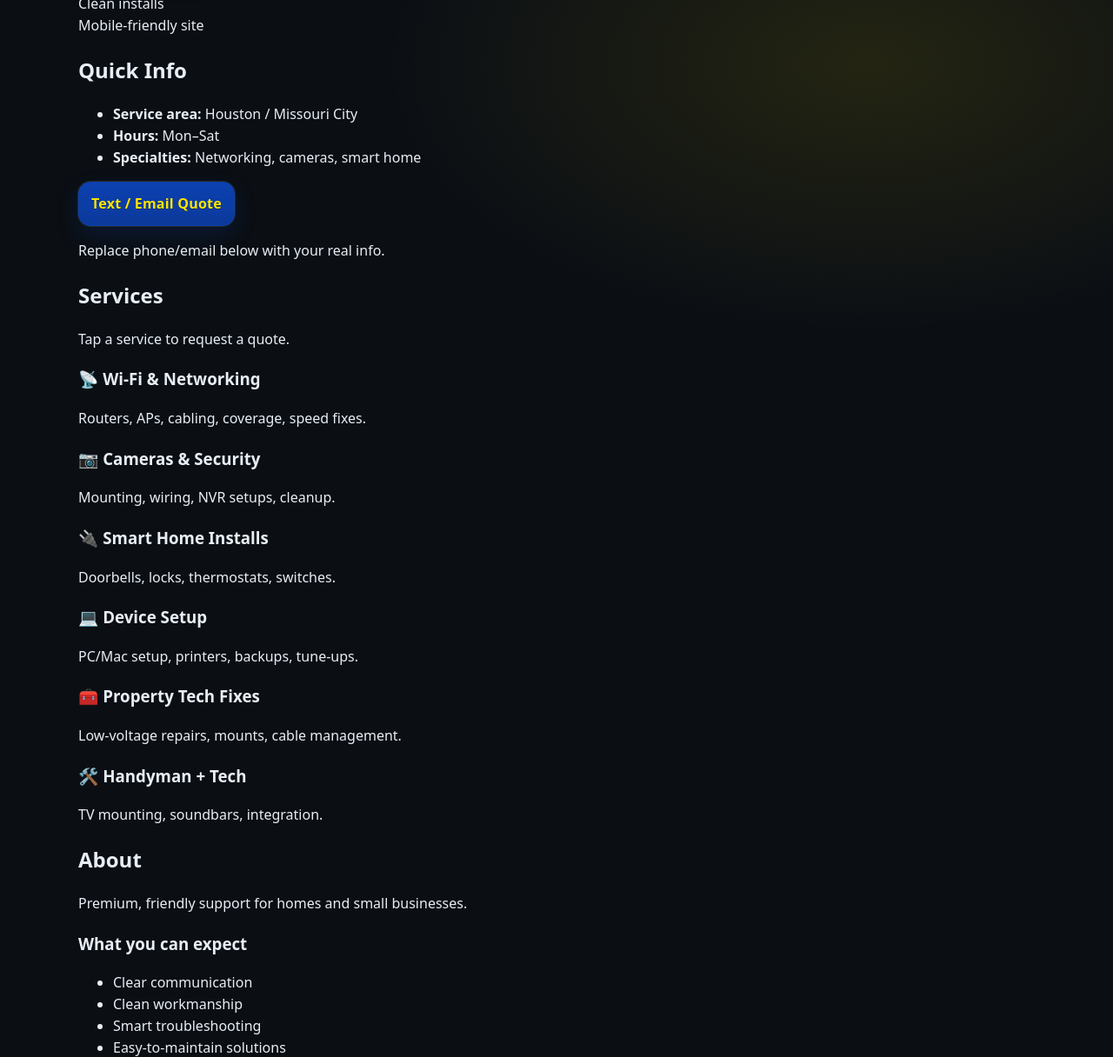
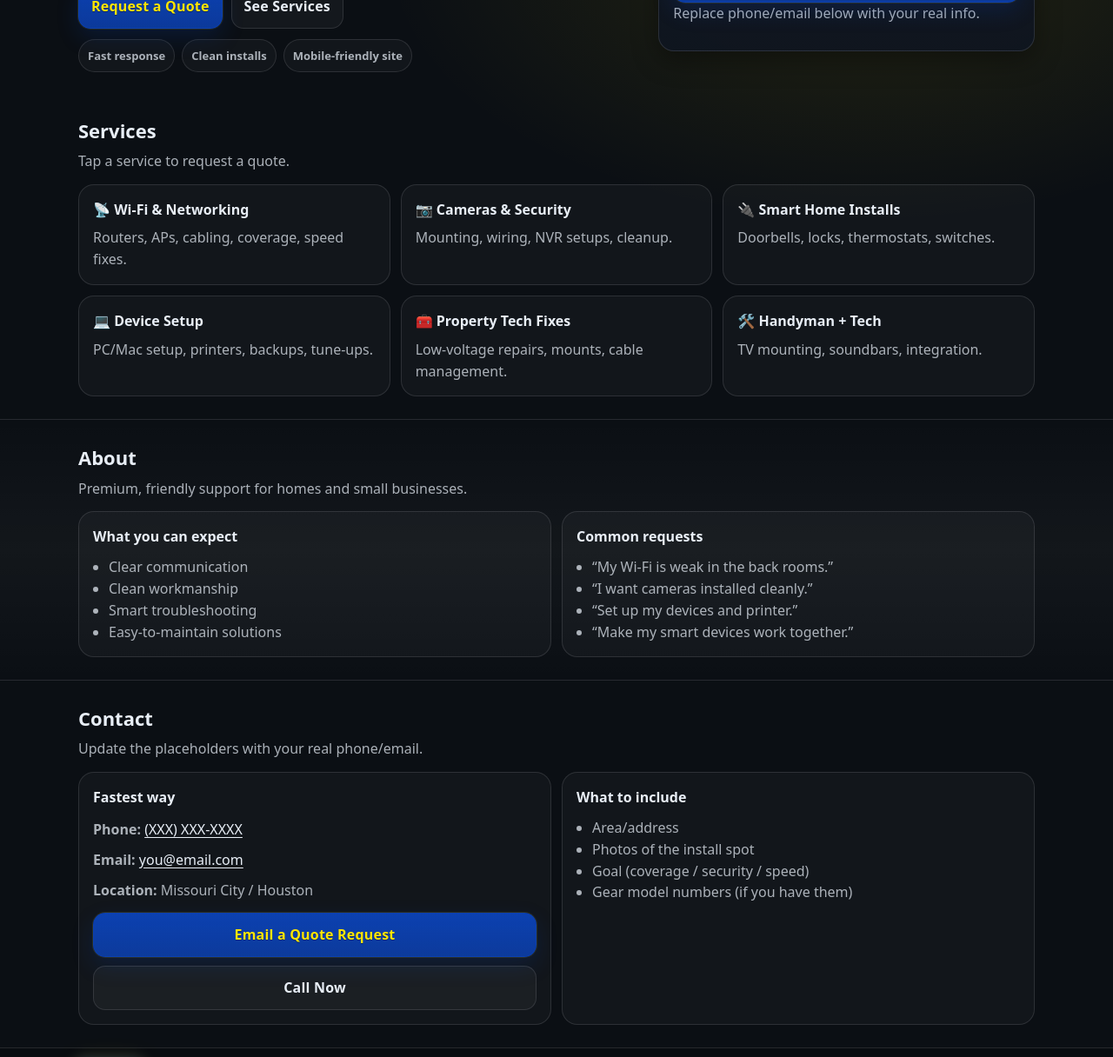
Before and after one commit to calhounkac/circuitandscrew.com, a plain HTML site: page index.html in a window 1280 px wide. Shown: the part 350-1566 px from the top of the page at 87% size. Drawn offline with Linux system fonts and the light colour scheme; grey boxes are pictures that could not be loaded.

Commit message:
Update main.css

```diff
--- a/assets/css/main.css
+++ b/assets/css/main.css
@@ -1,51 +1,55 @@
 /* =========================================================
    Circuit & Screw — Mobile-first stylesheet
-   Brand colors (pixel-perfect from logo):
+   Logo colors (pixel-perfect from your provided image):
    Blue  : #0C41B1
    Yellow: #FEE501
    ========================================================= */
 
 :root{
+  /* Brand (exact from logo) */
   --brand-blue: #0C41B1;
   --brand-yellow: #FEE501;
 
-  --bg:#0b0f14;
-  --panel:#111826;
-  --panel2:#0f1520;
-  --text:#e8eef6;
-  --muted:rgba(232,238,246,.72);
-  --border:rgba(232,238,246,.12);
-  --shadow:0 10px 30px rgba(0,0,0,.35);
-  --radius:18px;
-  --max:1100px;
+  /* Theme */
+  --bg: #0b0f14;
+  --panel: #111826;
+  --panel2: #0f1520;
+  --text: #e8eef6;
+  --muted: rgba(232,238,246,.72);
+  --border: rgba(232,238,246,.12);
+  --shadow: 0 10px 30px rgba(0,0,0,.35);
+  --radius: 18px;
+  --max: 1100px;
 
-  --accent:var(--brand-blue);
-  --btn-text:var(--brand-yellow);
+  /* Buttons */
+  --accent: var(--brand-blue);
+  --btn-text: var(--brand-yellow);
 
-  --logo-outline:rgba(255,255,255,.65);
-  --logo-blue-glow:rgba(12,65,177,.55);
-  --logo-yellow-glow:rgba(254,229,1,.28);
+  /* Glow/outline tuning */
+  --logo-outline: rgba(255,255,255,.65);
+  --logo-blue-glow: rgba(12,65,177,.55);
+  --logo-yellow-glow: rgba(254,229,1,.28);
 }
 
-*{box-sizing:border-box}
-html,body{margin:0;padding:0}
+*{ box-sizing:border-box; }
+html, body{ margin:0; padding:0; }
 
 body{
-  font-family:system-ui,-apple-system,Segoe UI,Roboto,Arial,sans-serif;
+  font-family: system-ui, -apple-system, Segoe UI, Roboto, Arial, sans-serif;
   background:
     radial-gradient(1200px 600px at 18% 0%, rgba(12,65,177,.22), transparent 55%),
     radial-gradient(900px 500px at 78% 18%, rgba(254,229,1,.10), transparent 62%),
     var(--bg);
-  color:var(--text);
-  line-height:1.55;
+  color: var(--text);
+  line-height: 1.55;
 }
 
-a{color:inherit;text-decoration:none}
-img{max-width:100%;display:block}
+a{ color: inherit; text-decoration:none; }
+img{ max-width:100%; display:block; }
 
 .container{
-  width:min(100% - 32px,var(--max));
-  margin:0 auto;
+  width: min(100% - 32px, var(--max));
+  margin: 0 auto;
 }
 
 /* =========================
@@ -53,124 +57,362 @@ img{max-width:100%;display:block}
    ========================= */
 
 .site-header{
-  position:sticky;
-  top:0;
-  z-index:50;
-  background:rgba(11,15,20,.78);
-  backdrop-filter:blur(12px);
-  border-bottom:1px solid var(--border);
+  position: sticky;
+  top: 0;
+  z-index: 50;
+  background: rgba(11,15,20,.78);
+  backdrop-filter: blur(12px);
+  border-bottom: 1px solid var(--border);
 }
 
 .header-inner{
   display:flex;
   align-items:center;
   justify-content:space-between;
-  gap:14px;
-  padding:14px 0;
+  gap: 14px;
+  padding: 14px 0;
 }
 
-/* 🔁 BACK TO HORIZONTAL BRANDING ON MOBILE */
 .brand{
   display:flex;
-  flex-direction:row;
   align-items:center;
-  gap:18px;
-  min-width:0;
+  gap: 14px;
+  min-width: 0;
 }
 
-/* Large logo (mobile + desktop) */
+/* ✅ Larger logo (mobile) + subtle outline/glow */
 .brand-logo{
-  width:120px;
-  height:auto;
-  max-height:120px;
-  object-fit:contain;
+  width: 92px;       /* mobile size */
+  height: auto;
+  max-height: 92px;
+  object-fit: contain;
+
+  /* subtle outline + glow */
   filter:
-    drop-shadow(0 0 1.5px var(--logo-outline))
-    drop-shadow(0 0 10px var(--logo-blue-glow))
-    drop-shadow(0 0 12px var(--logo-yellow-glow));
+    drop-shadow(0 0 1px var(--logo-outline))
+    drop-shadow(0 0 8px var(--logo-blue-glow))
+    drop-shadow(0 0 10px var(--logo-yellow-glow));
 }
 
+.brand-text{ min-width: 0; }
 .brand-name{
-  font-weight:900;
-  font-size:20px;
-  line-height:1.1;
+  font-weight: 900;
+  letter-spacing: .2px;
+  font-size: 20px;
+  line-height: 1.1;
 }
 .brand-sub{
-  font-size:14px;
-  color:var(--muted);
+  font-size: 14px;
+  color: var(--muted);
 }
 
 .nav{
-  display:none;
+  display:none; /* hidden on mobile */
   align-items:center;
-  gap:16px;
+  gap: 16px;
 }
 
-.nav a{color:var(--muted);font-weight:650}
-.nav a:hover{color:var(--text)}
+.nav a{ color: var(--muted); font-weight: 650; }
+.nav a:hover{ color: var(--text); }
 
 .menu-btn{
-  width:44px;
-  height:44px;
-  border-radius:12px;
-  border:1px solid var(--border);
-  background:rgba(255,255,255,.04);
+  width: 44px;
+  height: 44px;
+  border-radius: 12px;
+  border: 1px solid var(--border);
+  background: rgba(255,255,255,.04);
   display:flex;
   flex-direction:column;
   justify-content:center;
-  gap:5px;
-  padding:0 12px;
+  gap: 5px;
+  padding: 0 12px;
   cursor:pointer;
 }
 .menu-btn span{
-  height:2px;
-  width:100%;
-  background:rgba(232,238,246,.85);
-  border-radius:3px;
+  height: 2px;
+  width: 100%;
+  background: rgba(232,238,246,.85);
+  border-radius: 3px;
+}
+
+.mobile-nav{
+  border-top: 1px solid var(--border);
+  background: rgba(11,15,20,.92);
+}
+.mobile-nav-inner{
+  display:flex;
+  flex-direction:column;
+  gap: 10px;
+  padding: 14px 0 18px;
+}
+.mobile-nav a{
+  padding: 12px 12px;
+  border: 1px solid var(--border);
+  border-radius: 14px;
+  background: rgba(255,255,255,.03);
+  color: var(--text);
+  font-weight: 750;
 }
 
 /* =========================
-   Buttons
+   Buttons (Blue + Yellow text)
    ========================= */
 
 .btn{
   display:inline-flex;
   align-items:center;
   justify-content:center;
-  padding:12px 14px;
-  border-radius:14px;
-  border:1px solid var(--border);
-  font-weight:850;
-  letter-spacing:.2px;
-  cursor:pointer;
+  gap: 10px;
+  padding: 12px 14px;
+  border-radius: 14px;
+  border: 1px solid var(--border);
+  font-weight: 850;
+  letter-spacing: .2px;
+  cursor: pointer;
+  transform: translateZ(0); /* smoother */
 }
 
 .btn-primary{
-  background:linear-gradient(
+  background: linear-gradient(
     180deg,
     rgba(12,65,177,1),
     rgba(12,65,177,.86)
   );
-  border-color:rgba(12,65,177,.95);
-  color:var(--btn-text);
-  text-shadow:0 1px 0 rgba(0,0,0,.35);
+  border-color: rgba(12,65,177,.95);
+  color: var(--btn-text);
+  text-shadow: 0 1px 0 rgba(0,0,0,.35);
   box-shadow:
     0 10px 26px rgba(12,65,177,.20),
     0 0 0 1px rgba(254,229,1,.12);
 }
-
-@keyframes csPulse{
-  0%{transform:scale(1)}
-  50%{transform:scale(1.02)}
-  100%{transform:scale(1)}
+.btn-primary:hover{
+  filter: brightness(1.06);
+}
+.btn-primary:active{
+  transform: scale(.985);
 }
 
-@media (max-width:819px){
-  .btn-primary{animation:csPulse 2.3s ease-in-out infinite}
+.btn-outline{
+  background: transparent;
+  color: var(--text);
+}
+.btn-outline:hover{
+  background: rgba(255,255,255,.05);
 }
 
-@media (prefers-reduced-motion:reduce){
-  .btn-primary{animation:none}
+.btn-ghost{
+  background: rgba(255,255,255,.04);
+  color: var(--text);
+}
+.btn-ghost:hover{ background: rgba(255,255,255,.07); }
+
+.btn-full{ width:100%; }
+
+/* ✅ Mobile-only subtle pulse for primary buttons */
+@keyframes csPulse {
+  0%   { transform: scale(1);   box-shadow: 0 10px 26px rgba(12,65,177,.18), 0 0 0 1px rgba(254,229,1,.10); }
+  50%  { transform: scale(1.02);box-shadow: 0 14px 34px rgba(12,65,177,.26), 0 0 0 1px rgba(254,229,1,.16); }
+  100% { transform: scale(1);   box-shadow: 0 10px 26px rgba(12,65,177,.18), 0 0 0 1px rgba(254,229,1,.10); }
+}
+
+@media (max-width: 819px){
+  .btn-primary{
+    animation: csPulse 2.35s ease-in-out infinite;
+  }
+}
+
+/* Respect reduced motion */
+@media (prefers-reduced-motion: reduce){
+  .btn-primary{ animation: none !important; }
+  *{ scroll-behavior: auto !important; }
+}
+
+/* =========================
+   Hero
+   ========================= */
+
+.hero{
+  padding: 26px 0 18px;
+}
+
+.hero-inner{
+  display:grid;
+  grid-template-columns: 1fr;
+  gap: 16px;
+}
+
+.hero-copy{
+  padding: 18px 0 6px;
+}
+
+.hero h1{
+  font-size: clamp(28px, 4.5vw, 44px);
+  line-height: 1.08;
+  margin: 6px 0 10px;
+  letter-spacing: .1px;
+}
+
+.hero p{
+  margin: 0 0 14px;
+  color: var(--muted);
+  font-size: 16px;
+}
+
+.hero-actions{
+  display:flex;
+  flex-direction: column;
+  gap: 10px;
+  margin: 12px 0 12px;
+}
+
+.trust-row{
+  display:flex;
+  flex-wrap:wrap;
+  gap: 8px;
+  margin-top: 10px;
+}
+
+.pill{
+  border: 1px solid var(--border);
+  background: rgba(255,255,255,.03);
+  padding: 8px 10px;
+  border-radius: 999px;
+  color: var(--muted);
+  font-weight: 700;
+  font-size: 13px;
+}
+
+.hero-card{
+  border: 1px solid var(--border);
+  background: linear-gradient(180deg, rgba(17,24,38,.92), rgba(15,21,32,.92));
+  border-radius: var(--radius);
+  box-shadow: var(--shadow);
+  padding: 16px;
+}
+
+.hero-card h2{
+  font-size: 16px;
+  margin: 0 0 10px;
+}
+
+.hero-card ul{
+  margin: 0 0 12px;
+  padding-left: 18px;
+  color: var(--muted);
+}
+
+.fineprint{
+  margin: 10px 0 0;
+  color: rgba(232,238,246,.6);
+  font-size: 12.5px;
+}
+
+/* =========================
+   Sections
+   ========================= */
+
+.section{
+  padding: 26px 0;
+}
+
+.section-alt{
+  background: linear-gradient(180deg, transparent, rgba(255,255,255,.03), transparent);
+  border-top: 1px solid var(--border);
+  border-bottom: 1px solid var(--border);
+}
+
+.section-head{
+  margin-bottom: 14px;
+}
+.section-head h2{
+  margin: 0 0 6px;
+  font-size: 22px;
+}
+.section-head p{
+  margin: 0;
+  color: var(--muted);
+}
+
+/* =========================
+   Cards Grid
+   ========================= */
+
+.grid{
+  display:grid;
+  grid-template-columns: 1fr;
+  gap: 12px;
+}
+
+.card{
+  border: 1px solid var(--border);
+  background: rgba(255,255,255,.03);
+  border-radius: var(--radius);
+  padding: 16px;
+  transition: transform .10s ease, background .10s ease, border-color .10s ease;
+}
+.card:hover{
+  transform: translateY(-1px);
+  background: rgba(255,255,255,.05);
+  border-color: rgba(12,65,177,.35);
+}
+.card h3{
+  margin: 0 0 8px;
+  font-size: 16px;
+}
+.card p{
+  margin: 0;
+  color: var(--muted);
+}
+
+/* =========================
+   Two Column Panels
+   ========================= */
+
+.two-col{
+  display:grid;
+  grid-template-columns: 1fr;
+  gap: 12px;
+}
+
+.panel{
+  border: 1px solid var(--border);
+  background: rgba(255,255,255,.03);
+  border-radius: var(--radius);
+  padding: 16px;
+}
+
+.panel h3{ margin: 0 0 10px; font-size: 16px; }
+
+.checklist, .bullets{
+  margin: 0;
+  padding-left: 18px;
+  color: var(--muted);
+}
+
+.muted{ color: var(--muted); }
+
+.contact-grid{
+  display:grid;
+  grid-template-columns: 1fr;
+  gap: 12px;
+}
+
+.contact-lines{
+  display:grid;
+  gap: 10px;
+  margin: 12px 0 14px;
+  color: var(--muted);
+}
+.contact-lines a{
+  color: var(--text);
+  text-decoration: underline;
+  text-underline-offset: 3px;
+}
+
+.mini-cta{
+  display:flex;
+  flex-direction: column;
+  gap: 10px;
 }
 
 /* =========================
@@ -178,38 +420,95 @@ img{max-width:100%;display:block}
    ========================= */
 
 .site-footer{
-  border-top:1px solid var(--border);
-  padding:18px 0;
+  border-top: 1px solid var(--border);
+  padding: 16px 0 22px;
+  background: rgba(0,0,0,.2);
 }
 
 .footer-inner{
   display:flex;
-  gap:14px;
-  align-items:center;
+  flex-direction: column;
+  gap: 12px;
+  align-items:flex-start;
   justify-content:space-between;
 }
 
-.footer-logo{
-  width:72px;
-  height:auto;
-  object-fit:contain;
-  filter:
-    drop-shadow(0 0 1.5px var(--logo-outline))
-    drop-shadow(0 0 10px var(--logo-blue-glow))
-    drop-shadow(0 0 12px var(--logo-yellow-glow));
+.footer-left{
+  display:flex;
+  align-items:center;
+  gap: 12px;
 }
 
+/* ✅ Bigger footer logo + same glow/outline */
+.footer-logo{
+  width: 72px;
+  height: auto;
+  object-fit: contain;
+  filter:
+    drop-shadow(0 0 1px var(--logo-outline))
+    drop-shadow(0 0 8px var(--logo-blue-glow))
+    drop-shadow(0 0 10px var(--logo-yellow-glow));
+}
+
+.footer-name{ font-weight: 900; }
+.footer-sub{ color: var(--muted); font-size: 13px; }
+
+.footer-right{
+  display:flex;
+  gap: 10px;
+  align-items:center;
+  color: var(--muted);
+}
+.footer-right a{
+  color: var(--text);
+  text-decoration: underline;
+  text-underline-offset: 3px;
+}
+.dot{ opacity: .55; }
+
 /* =========================
-   Desktop scaling
+   Desktop breakpoints
    ========================= */
 
-@media (min-width:820px){
-  .nav{display:flex}
-  .menu-btn{display:none}
+@media (min-width: 820px){
+  .nav{ display:flex; }
+  .menu-btn{ display:none; }
+  .mobile-nav{ display:none !important; }
 
-  /* Bigger logo on desktop only */
+  .hero-inner{
+    grid-template-columns: 1.2fr .8fr;
+    align-items: start;
+    gap: 18px;
+  }
+
+  .hero-actions{
+    flex-direction: row;
+  }
+
+  .grid{
+    grid-template-columns: repeat(3, 1fr);
+  }
+
+  .two-col{
+    grid-template-columns: 1fr 1fr;
+  }
+
+  .contact-grid{
+    grid-template-columns: 1fr 1fr;
+  }
+
+  .footer-inner{
+    flex-direction: row;
+    align-items:center;
+  }
+
+  /* ✅ Scale logo even larger on desktop only */
   .brand-logo{
-    width:160px;
-    max-height:160px;
+    width: 132px;
+    max-height: 132px;
   }
 }
+
+@media (min-width: 1100px){
+  .hero{ padding-top: 36px; }
+}
```
